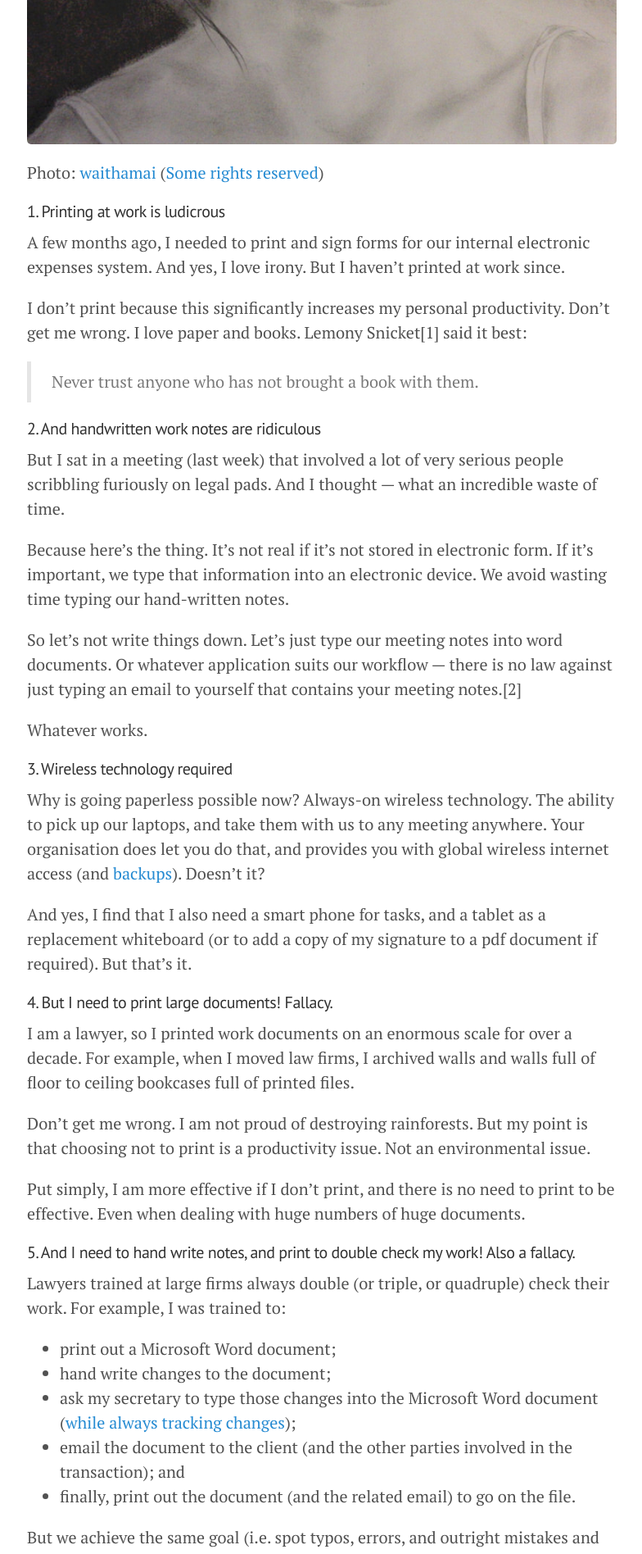
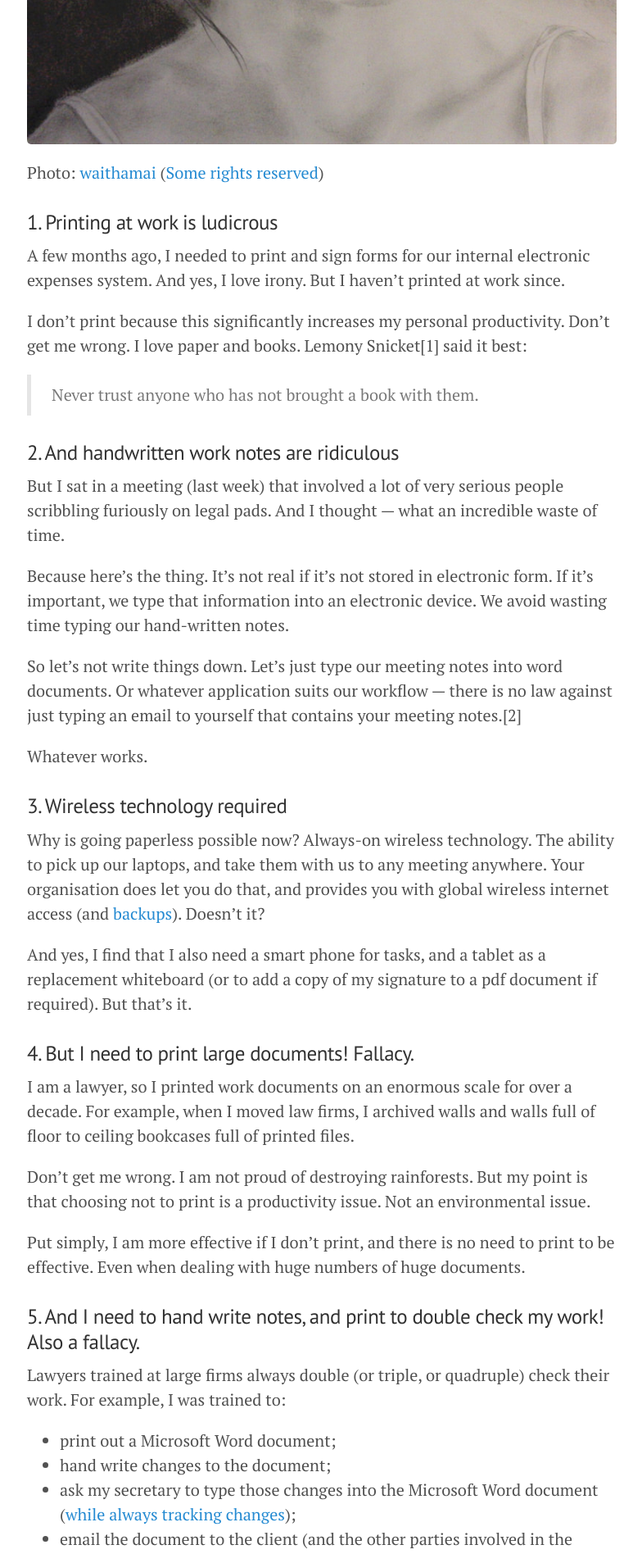
Before and after one commit to imclaren/blog, a Jekyll site: the page built from _posts/2014-09-10-printing.md, in a window 1280 px wide. Shown: the part 677-2573 px from the top of the page at 82% size, without its empty margins (247-1031 px from the left). Built offline with Jekyll 4.4.1, drawn with Linux system fonts in a browser that asks for light colours; Markdown is read by kramdown in place of the engine named in the settings.

```diff
--- a/_posts/2014-09-10-printing.md
+++ b/_posts/2014-09-10-printing.md
@@ -9,7 +9,7 @@ title: It's time to face it — printing is ridiculous
 
 Photo: [waithamai](https://www.flickr.com/photos/waithamai/) ([Some rights reserved](https://creativecommons.org/licenses/by-sa/2.0/))
 
-#### 1. Printing at work is ludicrous
+### 1. Printing at work is ludicrous
 
 A few months ago, I needed to print and sign forms for our internal electronic expenses system.  And yes, I love irony.  But I haven't printed at work since.
 
@@ -17,7 +17,7 @@ I don't print because this significantly increases my personal productivity.  Do
 
 > Never trust anyone who has not brought a book with them.
 
-#### 2.  And handwritten work notes are ridiculous
+### 2.  And handwritten work notes are ridiculous
 
 But I sat in a meeting (last week) that involved a lot of very serious people scribbling furiously on legal pads.  And I thought — what an incredible waste of time.
 
@@ -27,13 +27,13 @@ So let's not write things down.  Let's just type our meeting notes into word doc
 
 Whatever works.
 
-#### 3.  Wireless technology required
+### 3.  Wireless technology required
 
 Why is going paperless possible now?  Always-on wireless technology.  The ability to pick up our laptops, and take them with us to any meeting anywhere.  Your organisation does let you do that, and provides you with global wireless internet access (and [backups](http://iainmclaren.com/2014/08/05/cloud2/)).  Doesn't it?
 
 And yes, I find that I also need a smart phone for tasks, and a tablet as a replacement whiteboard (or to add a copy of my signature to a pdf document if required).  But that's it.
 
-#### 4.  But I need to print large documents!  Fallacy.
+### 4.  But I need to print large documents!  Fallacy.
 
 I am a lawyer, so I printed work documents on an enormous scale for over a decade.  For example, when I moved law firms, I archived walls and walls full of floor to ceiling bookcases full of printed files.
 
@@ -41,7 +41,7 @@ Don't get me wrong.  I am not proud of destroying rainforests.  But my point is
 
 Put simply, I am more effective if I don't print, and there is no need to print to be effective.  Even when dealing with huge numbers of huge documents.
 
-#### 5.  And I need to hand write notes, and print to double check my work! Also a fallacy.
+### 5.  And I need to hand write notes, and print to double check my work! Also a fallacy.
 
 Lawyers trained at large firms always double (or triple, or quadruple) check their work.  For example, I was trained to:
 - print out a Microsoft Word document;
@@ -52,7 +52,7 @@ Lawyers trained at large firms always double (or triple, or quadruple) check the
 
 But we achieve the same goal (i.e. spot typos, errors, and outright mistakes and gaps in logic) if we make our changes to an electronic copy of the applicable document.  And we can then move on to something else (preferably overnight), and then re-check the document one more time (preferably the next morning) before we send it out.
 
-#### 6.  Don't print.  You will never go back.
+### 6.  Don't print.  You will never go back.
 
 I stopped printing documents and, after a month or two, did not miss having paper copies of those documents.  Even for enormous documents with multiple attachments.
 
```
